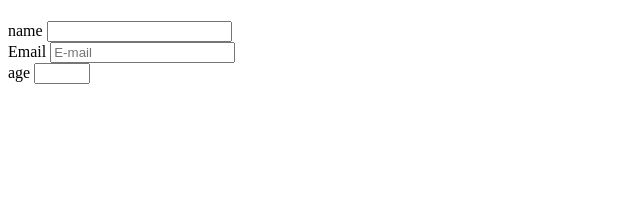
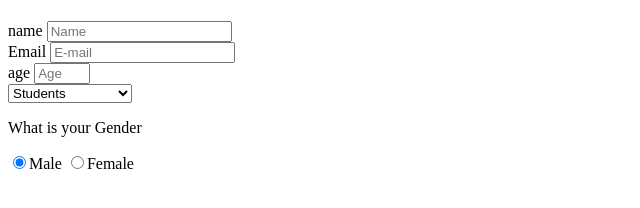
Before and after one commit to Hisoka37/walid-Atril-project, a plain HTML site: page index.html in a window 1280 px wide. Shown: the whole page, without its empty margins (0-640 px from the left). Drawn offline with Linux system fonts and the light colour scheme.

Commit message:
My Pull2

```diff
--- a/index.html
+++ b/index.html
@@ -14,7 +14,7 @@
         <label id="name-label">
             name
         </label>
-        <input type="text" id="name" required/>
+        <input type="text" id="name" placeholder="Name" required/>
     </div>
     <div class = "input-element">
         <label id="E-mail">
@@ -26,9 +26,33 @@
         <label id ="email-label">
             age
         </label>
-        <input type="number" id="number" min="18" max="99" required/>
+        <input type="number" id="number" min="18" max="99" placeholder="Age" required/>
 
     </div>
+        <select id="dropdown">
+         <option>Students</option>
+         <option>Teacher</option>
+         <option>Work Experience</option>
+        </select>
+        <div class="form-group">
+            <p>What is your Gender</p>
+            <label>
+              <input
+                name="user-recommend"
+                value="male"
+                type="radio"
+                class="input-radio"
+                checked
+              />Male</label
+            >
+            <label>
+              <input
+                name="user-recommend"
+                value="female"
+                type="radio"
+                class="input-radio"
+              />Female</label>
+              </div>
 
     </form>
 </body>
```
